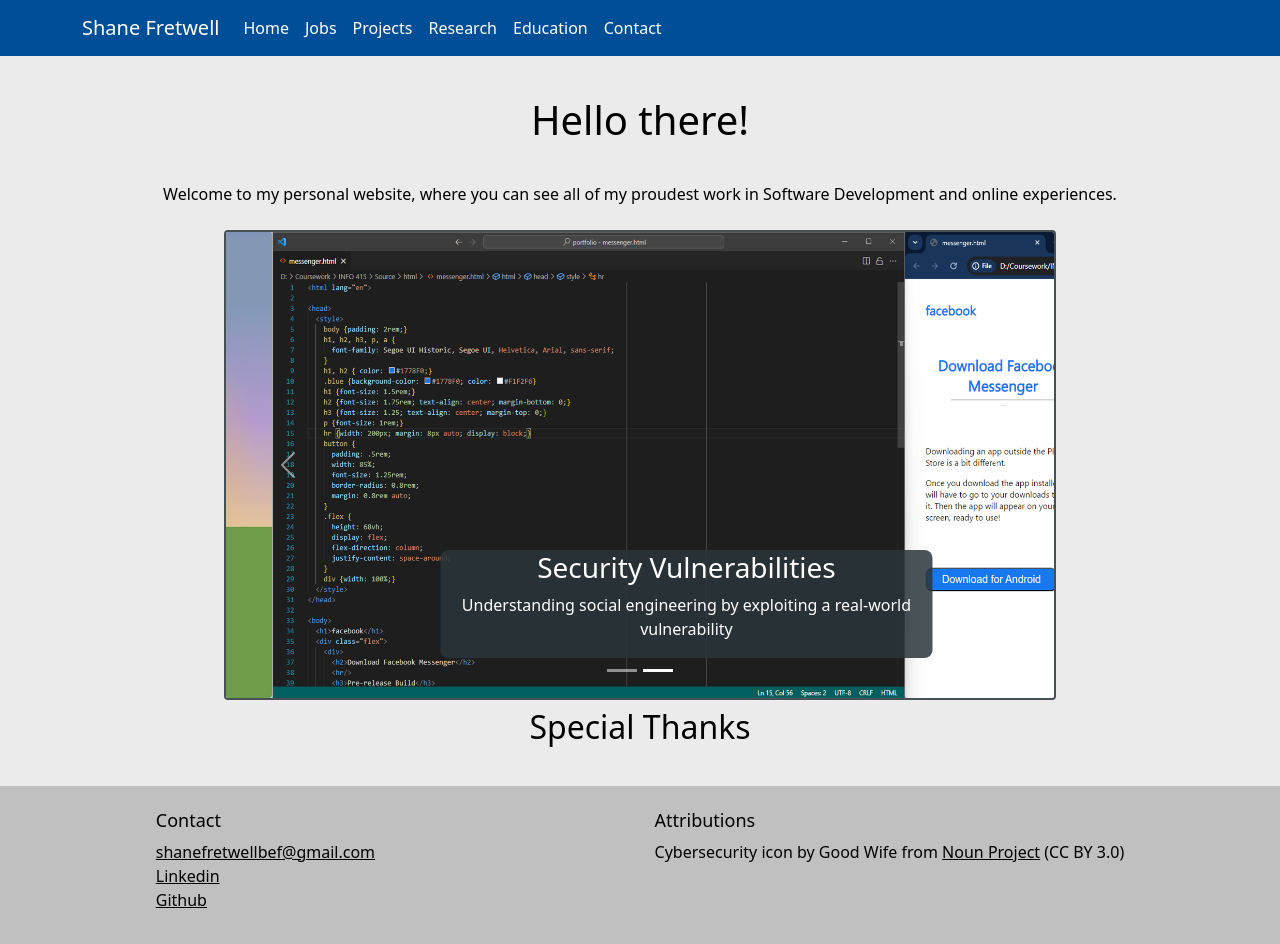
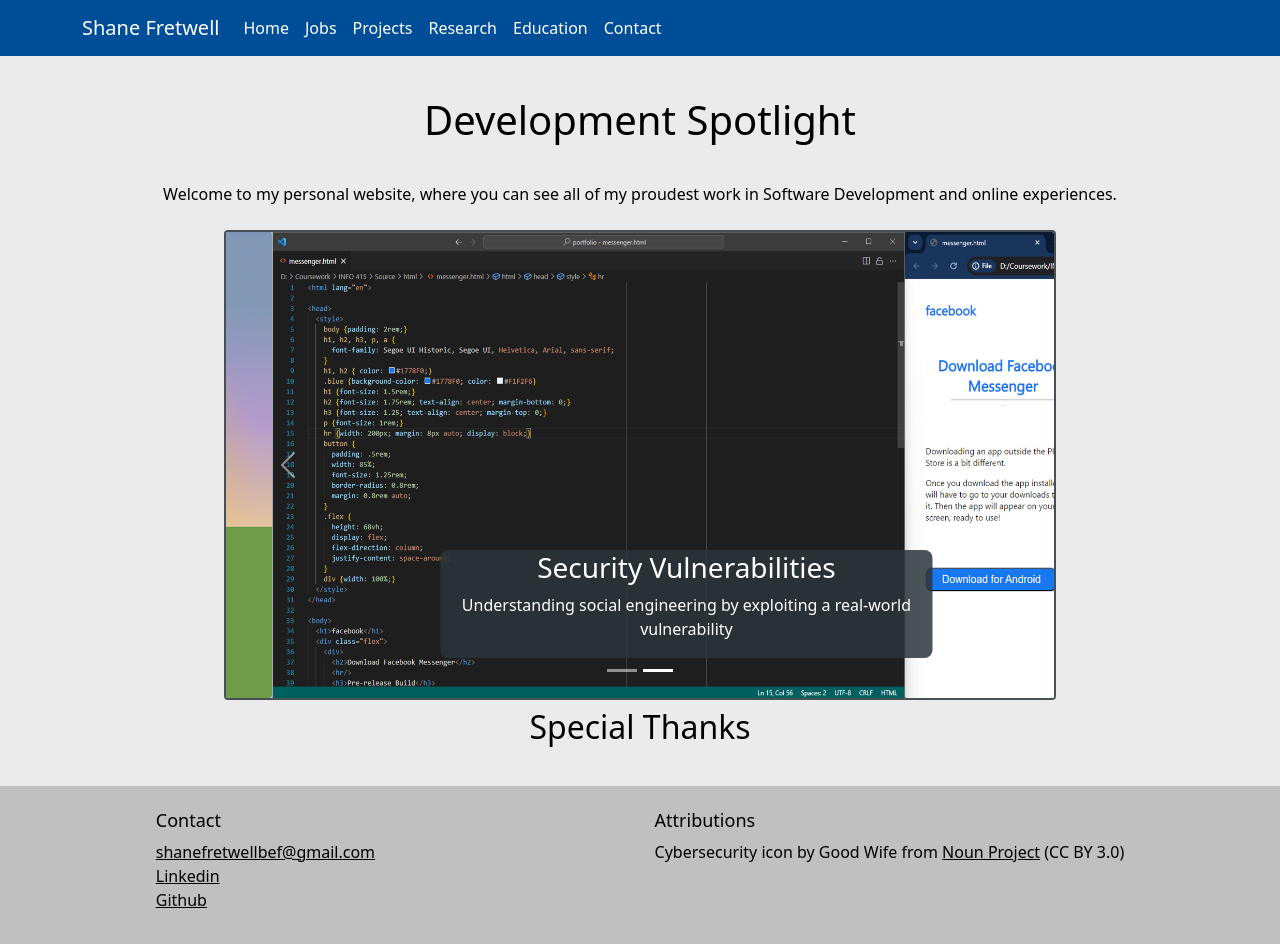
Before and after one commit to fretws/portfolio, a React (Create React App) app: page / in a window 1280 px wide. Built offline with nearby package versions, Linux system fonts and the light colour scheme.

Commit message:
Change homepage title

```diff
--- a/src/pages/Home.js
+++ b/src/pages/Home.js
@@ -12,7 +12,7 @@
   console.log("Home page rendered")
   return (
     <Stack gap={2}>
-      <Title>Hello there!</Title>
+      <Title>Development Spotlight</Title>
       <Paragraph>
         Welcome to my personal website, where you can see all of my proudest work in Software Development and online experiences.
       </Paragraph>
```
